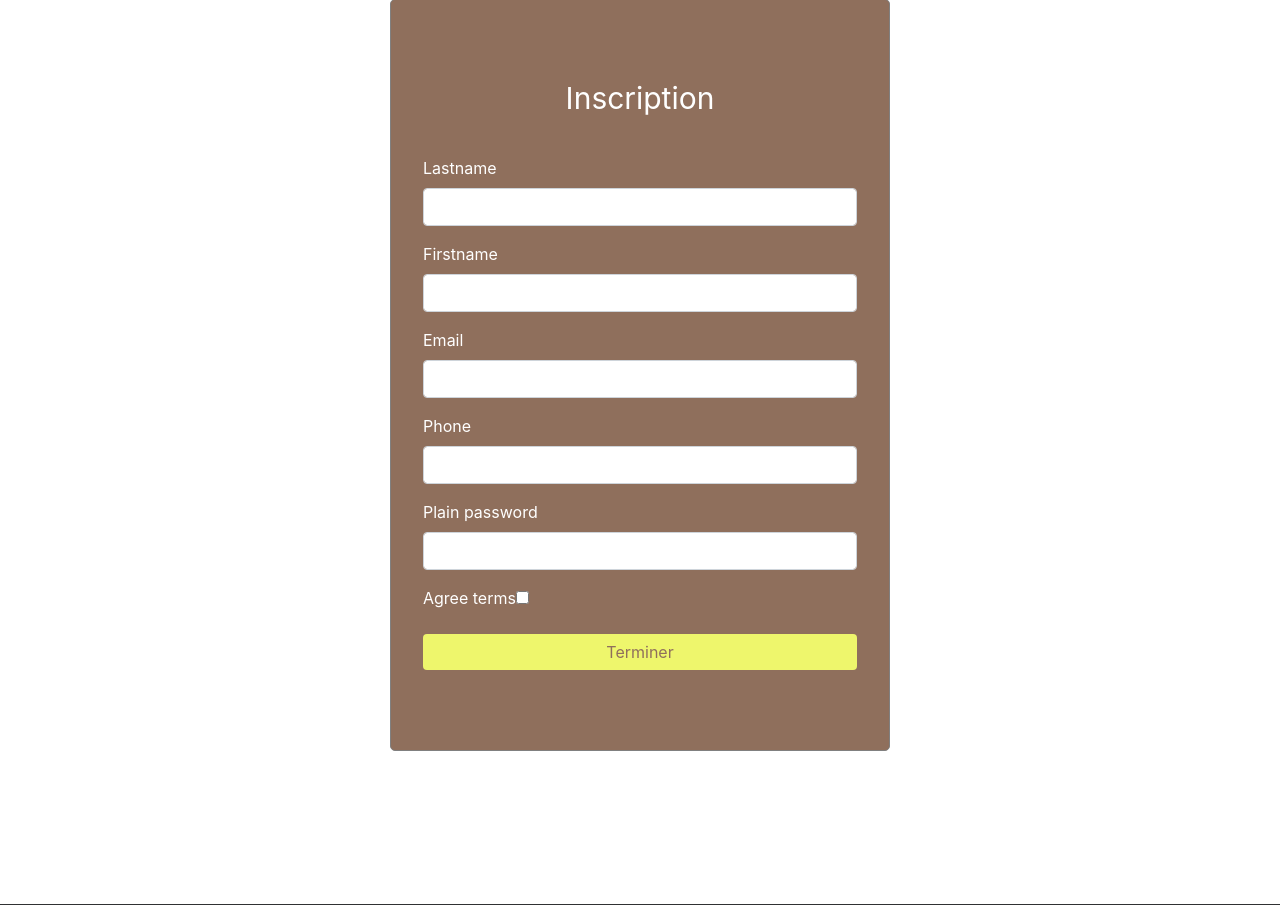
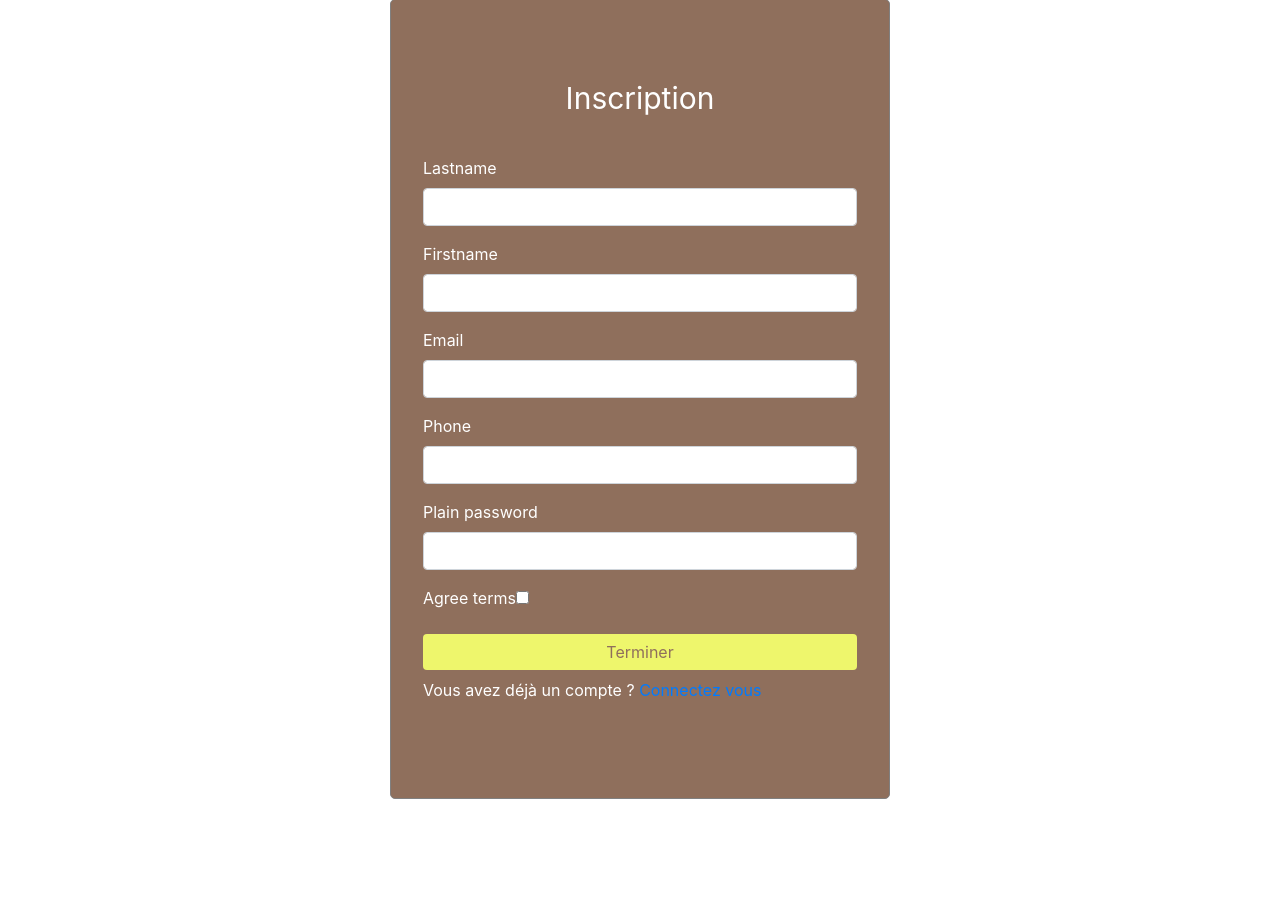
Before and after one commit to ChristopherSaury/ChristopherSaury-projet-certification-christopher-saury, a Symfony app: template templates/registration/register.html.twig in a window 1280 px wide. Shown: the part 155-1060 px from the top of the page. Run offline with Twig, Linux system fonts and the light colour scheme; the template is opened without the code that fills it, so the values that code supplies are empty; form fields are guessed from the names that the template uses; some libraries are stand-ins or nearby versions.

Commit message:
link to login page

```diff
--- a/templates/registration/register.html.twig
+++ b/templates/registration/register.html.twig
@@ -29,6 +29,7 @@
                     <div class="btn-form-wrapper">
                         <button type="submit" class="btn">Terminer</button>
                     </div>
+                    <p class="mt-2">Vous avez déjà un compte ? <a href="{{path('app_login')}}">Connectez vous</a></p>
                     {{ form_end(registrationForm) }}
                     </div>
 
```
